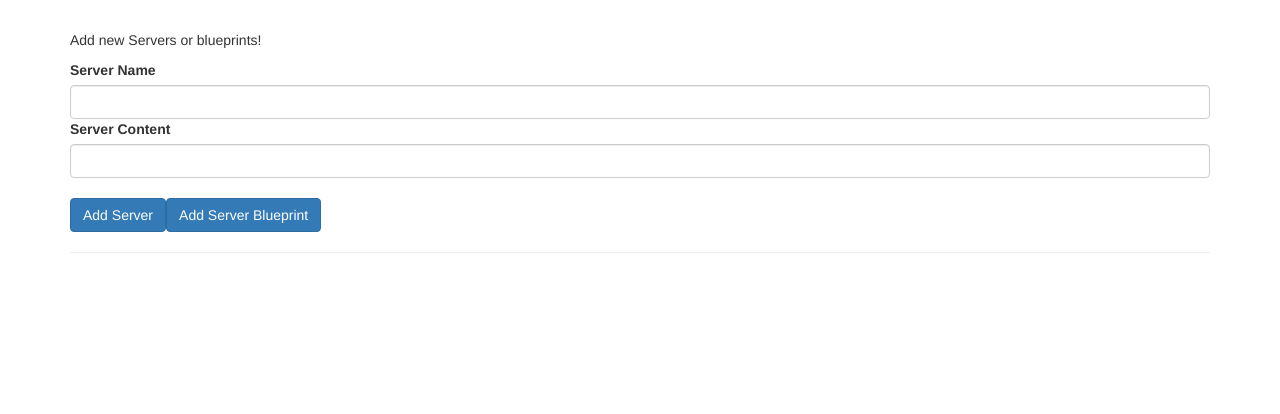
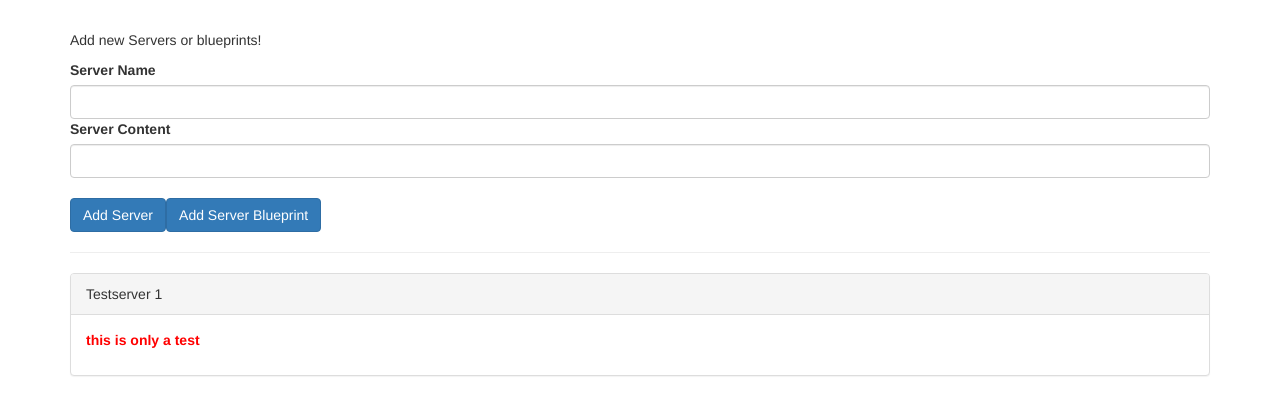
Before and after one commit to zoechbauer/ng-data-binding, an Angular app: page / in a window 1280 px wide. Shown: the top 414 px of the page. Built offline with nearby package versions, Linux system fonts and the light colour scheme.

Commit message:
property binding from parent to child with @Input() decorator

```diff
--- a/src/app/app.component.html
+++ b/src/app/app.component.html
@@ -5,6 +5,7 @@
     <div class="col-xs-12">
       <app-server-element
         *ngFor="let element of serverElements"
+        [element]="element"
       ></app-server-element>
     </div>
   </div>
--- a/src/app/app.component.ts
+++ b/src/app/app.component.ts
@@ -8,5 +8,11 @@ import { CockpitComponent } from './cockpit/cockpit.component';
   styleUrls: ['./app.component.css']
 })
 export class AppComponent {
-  serverElements = [];
+  serverElements = [
+    {
+      type: 'server',
+      name: 'Testserver 1',
+      content: 'this is only a test'
+    }
+  ];
 }
--- a/src/app/cockpit/cockpit.component.ts
+++ b/src/app/cockpit/cockpit.component.ts
@@ -14,18 +14,18 @@ export class CockpitComponent implements OnInit {
   ngOnInit(): void {}
 
   onAddServer() {
-    this.serverElements.push({
-      type: 'server',
-      name: this.newServerName,
-      content: this.newServerContent
-    });
+    // this.serverElements.push({
+    //   type: 'server',
+    //   name: this.newServerName,
+    //   content: this.newServerContent
+    // });
   }
 
   onAddBlueprint() {
-    this.serverElements.push({
-      type: 'blueprint',
-      name: this.newServerName,
-      content: this.newServerContent
-    });
+    // this.serverElements.push({
+    //   type: 'blueprint',
+    //   name: this.newServerName,
+    //   content: this.newServerContent
+    // });
   }
 }
--- a/src/app/server-element/server-element.component.ts
+++ b/src/app/server-element/server-element.component.ts
@@ -1,4 +1,4 @@
-import { Component, OnInit } from '@angular/core';
+import { Component, OnInit, Input } from '@angular/core';
 
 @Component({
   selector: 'app-server-element',
@@ -6,6 +6,8 @@ import { Component, OnInit } from '@angular/core';
   styleUrls: ['./server-element.component.css']
 })
 export class ServerElementComponent implements OnInit {
+  @Input() element: { type: string; name: string; content: string };
+
   constructor() {}
 
   ngOnInit(): void {}
```
